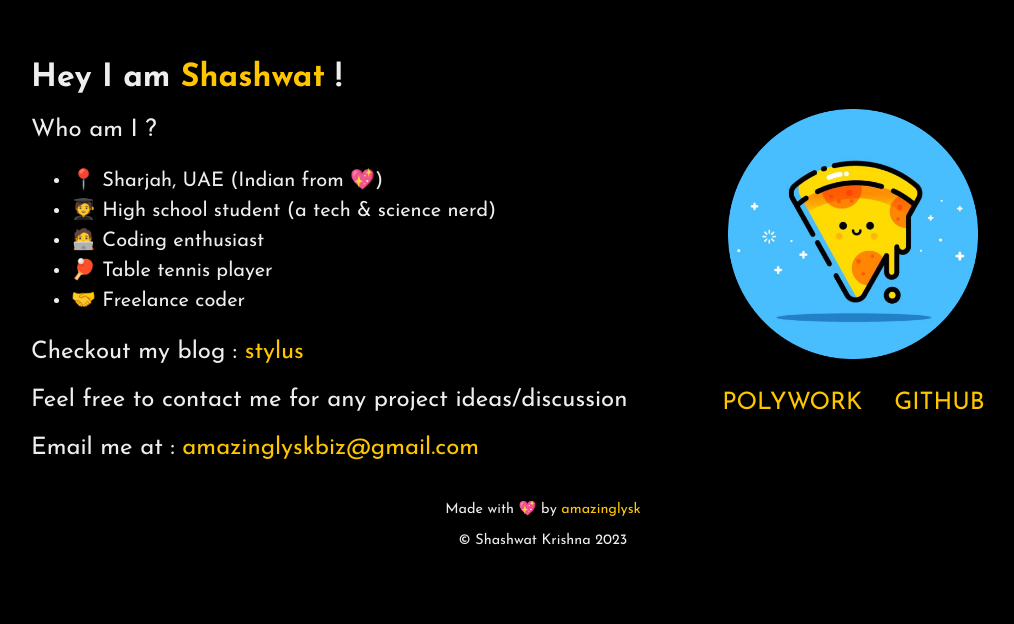
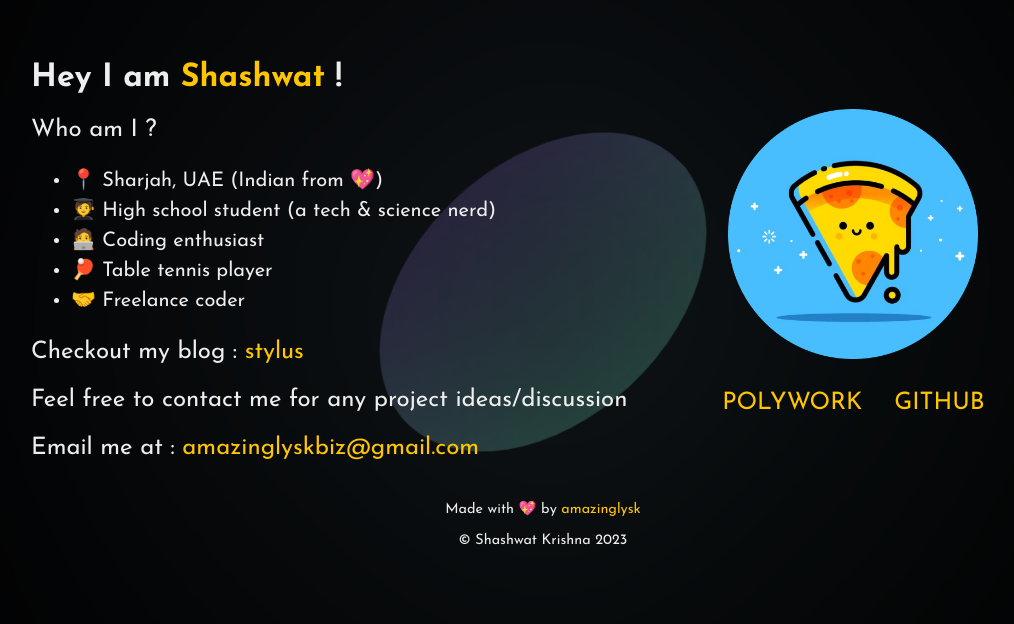
Before and after one commit to amazinglySK/site, a Next.js app: page / in a window 1280 px wide. Shown: the part 108-732 px from the top of the page, without its empty margins (97-1111 px from the left). Built offline with nearby package versions, Linux system fonts and the light colour scheme.

Commit message:
Blur blob added. Works for FF but fails in chrome

```diff
--- /dev/null
+++ b/components/Blob/Blob.js
@@ -0,0 +1,24 @@
+import styles from "./Blob.module.css";
+import { useEffect } from "react";
+
+export default function Blob() {
+    useEffect(() => {
+        let el = document.getElementById("blob");
+        window.onpointermove = (event) => {
+            const { clientX, clientY } = event;
+            el.animate(
+                {
+                    left: `${clientX}px`,
+                    top: `${clientY}px`,
+                },
+                { duration: 3000, fill: "forwards" }
+            );
+        };
+    });
+    return (
+        <>
+            <div id="blob" className={styles.blob}></div>
+            <div className={styles.blur}></div>
+        </>
+    );
+}
--- /dev/null
+++ b/components/Blob/Blob.module.css
@@ -0,0 +1,38 @@
+.blob {
+    background-color: white;
+    height: 20vmax;
+    aspect-ratio: 1;
+    position: fixed;
+    left: 50%;
+    top: 50%;
+    translate: -50% -50%;
+    border-radius: 50%;
+    background: linear-gradient(to right, aquamarine, mediumpurple);
+    animation: rotate 15s infinite;
+    opacity: 0.8;
+}
+
+.blur {
+    padding-bottom: -5rem;
+    position: absolute;
+    top: 0;
+    left: 0;
+    height: 100%;
+    width: 100vw;
+    z-index: 2;
+    backdrop-filter: blur(20vmax);
+}
+
+@keyframes rotate {
+    from {
+      rotate: 0deg;
+    }
+
+    50% {
+      scale: 1 1.5;
+    }
+
+    to {
+      rotate: 360deg;
+    }
+  }
--- a/pages/index.js
+++ b/pages/index.js
@@ -1,5 +1,6 @@
 import HomePage from "@components/Home/Home";
 import Footer from "@components/Footer/Footer";
+import Blob from "@components/Blob/Blob";
 import Head from "next/head";
 
 export default function Home() {
@@ -8,6 +9,7 @@ export default function Home() {
             <Head>
                 <title>amazinglySK</title>
             </Head>
+            <Blob />
             <main>
                 <div className="container">
                     <HomePage />
--- a/styles/global.css
+++ b/styles/global.css
@@ -6,6 +6,8 @@
 }
 
 body {
+    position: relative;
+    height: 100%;
     margin: 0;
     padding: 0;
     background-color: var(--bg-color);
@@ -31,9 +33,11 @@ a {
 }
 
 main {
+    position: relative;
     min-height: 100vh;
     display: flex;
     flex-direction: column;
+    z-index: 100;
     align-items: center;
     justify-content: center;
 }
```
Also changed, not shown: 1 other file (tests, documents, lock files or other folders).
